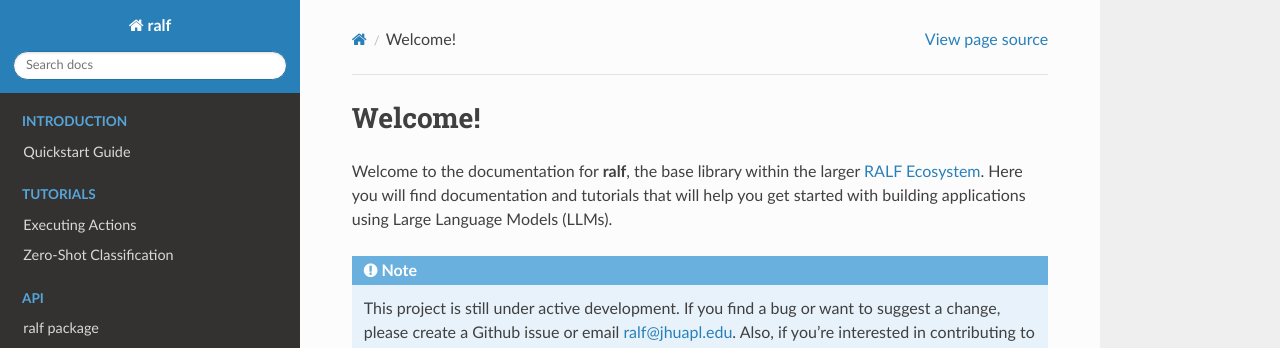
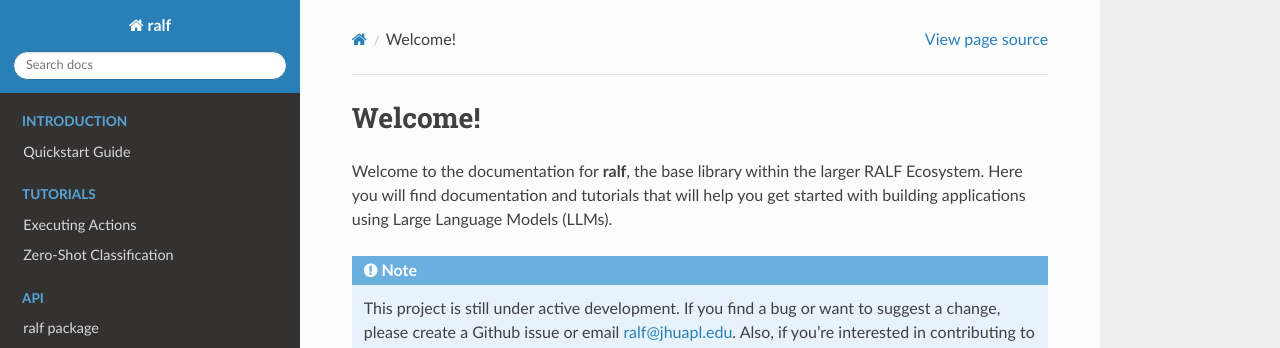
Before and after one commit to jhuapl-fomo/ralf, a Sphinx documentation site: the page built from docs/index.rst, in a window 1280 px wide and 900 px high. Shown: the top 348 px of the window. Built offline with Sphinx 7.4.7 and the Read the Docs theme 2.0.0, drawn with Linux system fonts in a browser that asks for light colours; part of the change alters nothing that is shown.

```diff
--- a/docs/index.rst
+++ b/docs/index.rst
@@ -6,7 +6,7 @@
 Welcome!
 ================================
 Welcome to the documentation for **ralf**, the base library within the larger
-`RALF Ecosystem <https://gitlab.jhuapl.edu/ralf>`_. Here you will find documentation
+RALF Ecosystem. Here you will find documentation
 and tutorials that will help you get started with building applications using Large
 Language Models (LLMs).
 
```
